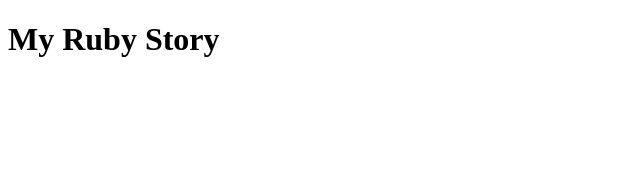
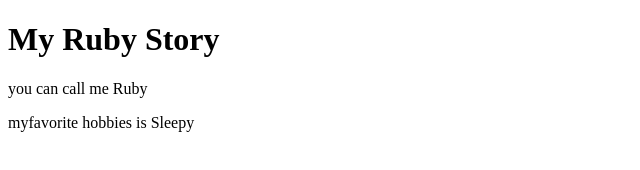
Before and after one commit to weerapongnaklang/learn-flex-jsd6, a plain HTML site: page index.html in a window 1280 px wide. Shown: the whole page, without its empty margins (0-640 px from the left). Drawn offline with Linux system fonts and the light colour scheme.

Commit message:
My Favorite Hobbies is Sleepy

```diff
--- a/index.html
+++ b/index.html
@@ -7,5 +7,7 @@
 </head>
 <body>
     <h1>My Ruby Story</h1>
+    <p>you can call me Ruby</p>
+    <p>myfavorite hobbies is Sleepy</p>
 </body>
 </html>
```
